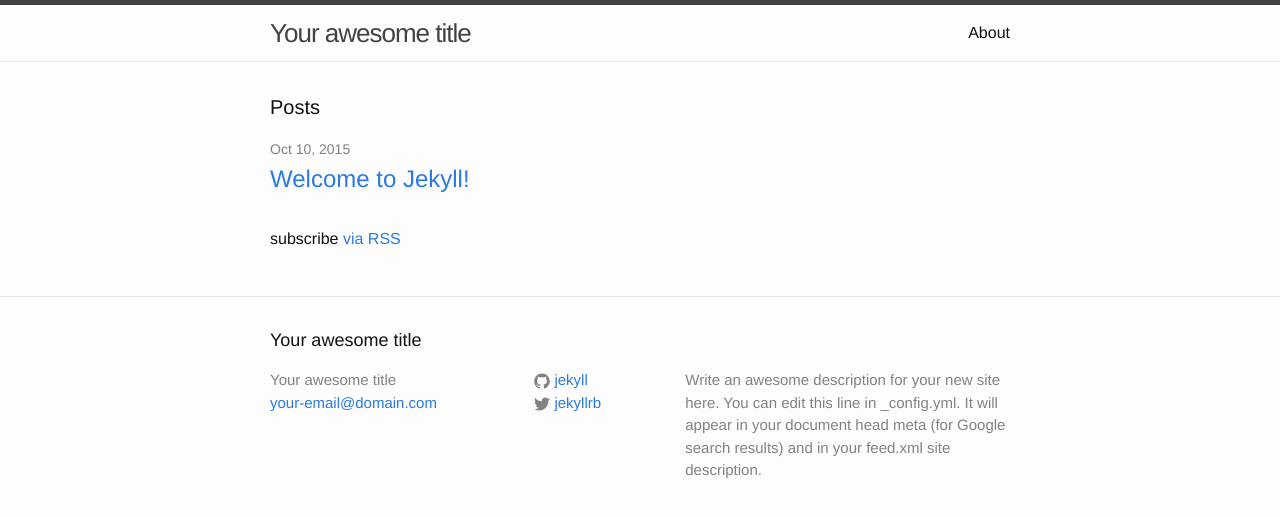
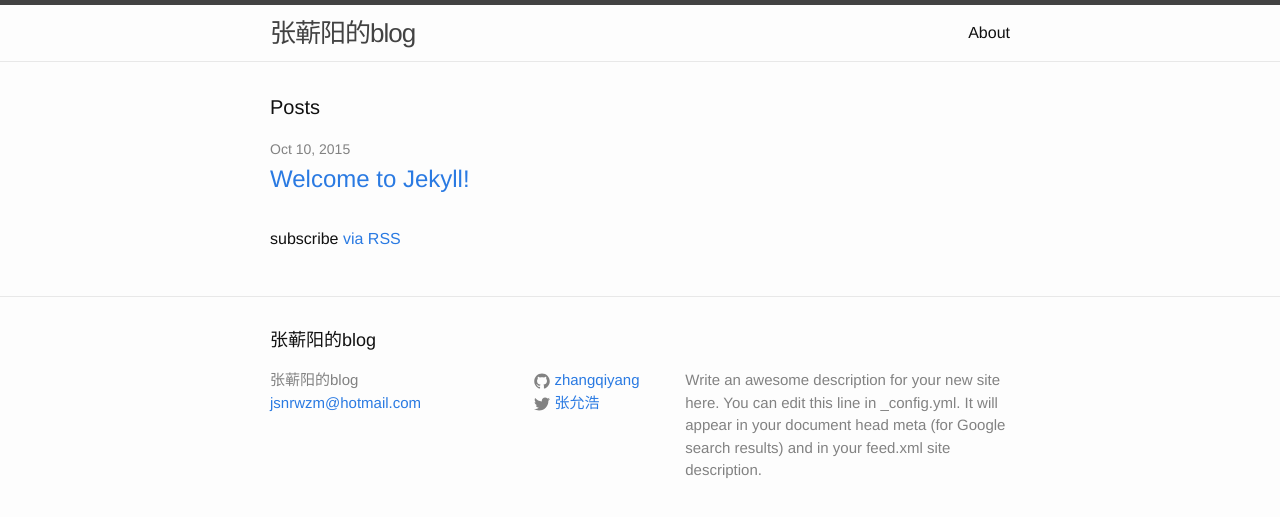
Before and after one commit to DarklyCoder/DarklyCoder.github.io, a Jekyll site: the page built from index.html, in a window 1280 px wide. Shown: the top 517 px of the page. Built offline with Jekyll 4.4.1, drawn with Linux system fonts in a browser that asks for light colours.

Commit message:
修改配置信息

```diff
--- a/_config.yml
+++ b/_config.yml
@@ -1,14 +1,14 @@
 # Site settings
-title: Your awesome title
-email: your-email@domain.com
+title: 张蕲阳的blog
+email: jsnrwzm@hotmail.com
 description: > # this means to ignore newlines until "baseurl:"
   Write an awesome description for your new site here. You can edit this
   line in _config.yml. It will appear in your document head meta (for
   Google search results) and in your feed.xml site description.
 baseurl: "" # the subpath of your site, e.g. /blog/
 url: "http://yourdomain.com" # the base hostname & protocol for your site
-twitter_username: jekyllrb
-github_username:  jekyll
+twitter_username: 张允浩
+github_username:  zhangqiyang
 
 # Build settings
 markdown: kramdown
```
